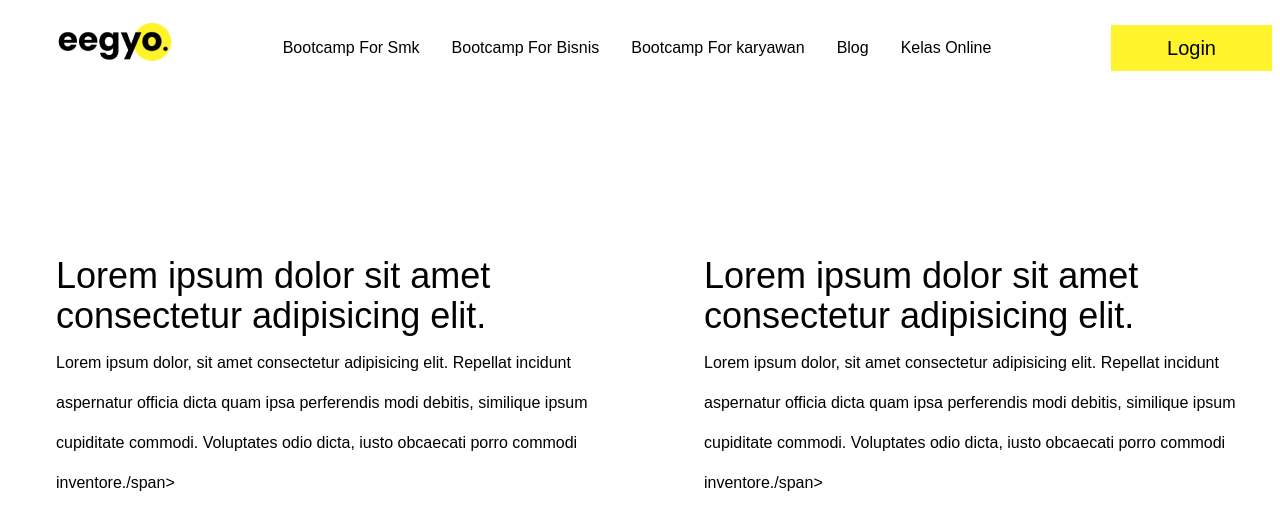
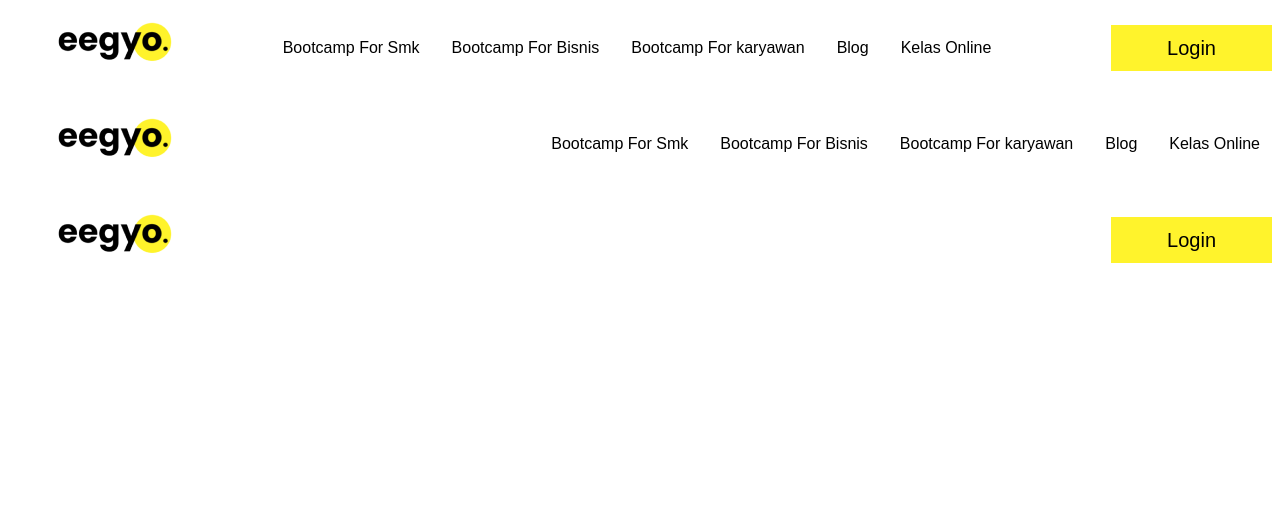
Before and after one commit to eegyo/Navbar, a website: page dist/index.html in a window 1280 px wide. Drawn offline with Linux system fonts and the light colour scheme.

Commit message:
Navbar Component

```diff
--- a/dist/index.html
+++ b/dist/index.html
@@ -51,29 +51,13 @@
         </div>
       </div>
     </header>
-      <div class="max-w-7xl mx-auto  ">
-        <div class="grid grid-cols-2 gap-4 ">
-          <div class="pl-14 mt-40 font-poppins text-4xl">Lorem ipsum dolor sit amet consectetur adipisicing elit. <br>
-             <span class="text-base font-poppins">Lorem ipsum dolor, sit amet consectetur adipisicing elit. Repellat incidunt aspernatur officia dicta quam ipsa perferendis modi debitis, similique ipsum cupiditate commodi. Voluptates odio dicta, iusto obcaecati porro commodi inventore./span>
-
-             </div>
-
-               <div class="pl-14 mt-40 font-poppins text-4xl">Lorem ipsum dolor sit amet consectetur adipisicing elit. <br>
-             <span class="text-base font-poppins">Lorem ipsum dolor, sit amet consectetur adipisicing elit. Repellat incidunt aspernatur officia dicta quam ipsa perferendis modi debitis, similique ipsum cupiditate commodi. Voluptates odio dicta, iusto obcaecati porro commodi inventore./span>
-
-             </div>
-        </div>
-
-        </div>
-
-      </div>
 <!-- Header Menu Di  -->
 
 
 
 
 <!-- Header Menu Di Kanan -->
-    <!-- <header>
+<header>
       <div class="max-w-7xl mx-auto p-2 flex items-center justify-between">
         <div class="space-x-2">
           <button><img src="../assets/Logo Eegyo.png" alt="" /></button>
@@ -108,14 +92,14 @@
           >
         </div>
       </div>
-    </header> -->
+    </header>
 <!-- Header Menu Di Kanan -->
 
 
 
 
 <!-- Header Brand Dan Button -->
-<!-- <header>
+<header>
   <div class="max-w-7xl mx-auto p-2 flex items-center justify-between">
     <div class="space-x-2">
       <button><img src="../assets/Logo Eegyo.png" alt="" /></button>
@@ -129,7 +113,7 @@
       >
     </div>
   </div>
-</header> -->
+</header>
 <!-- Header Brand Dan Buttom -->
 
 
```
